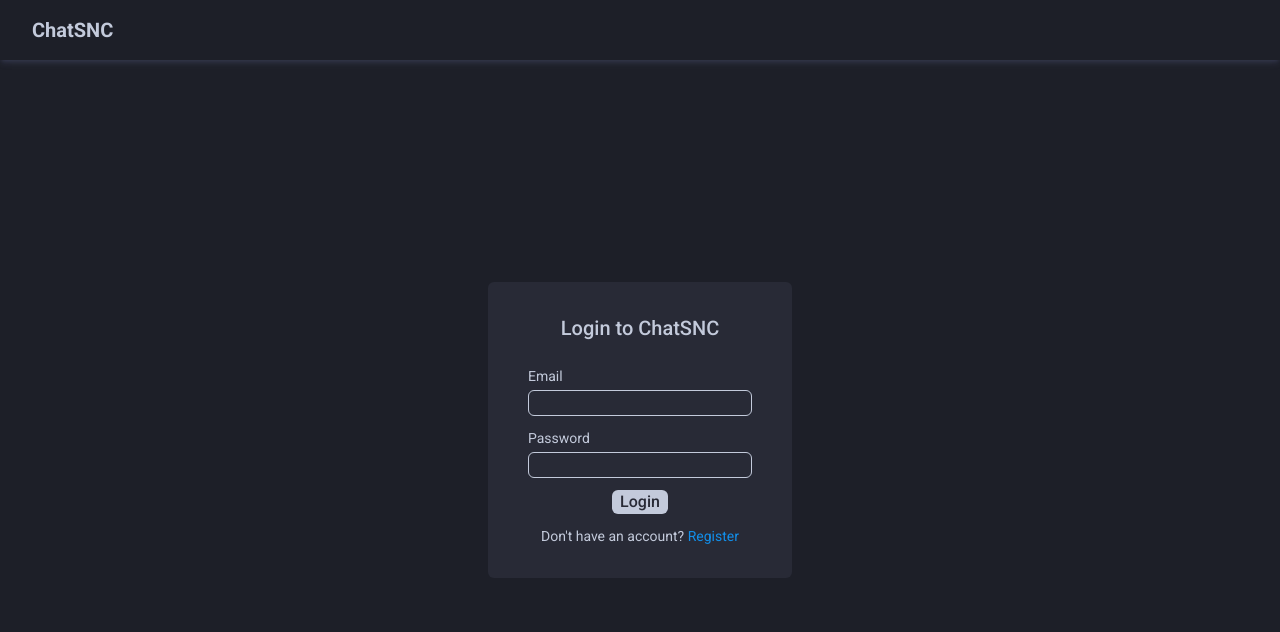
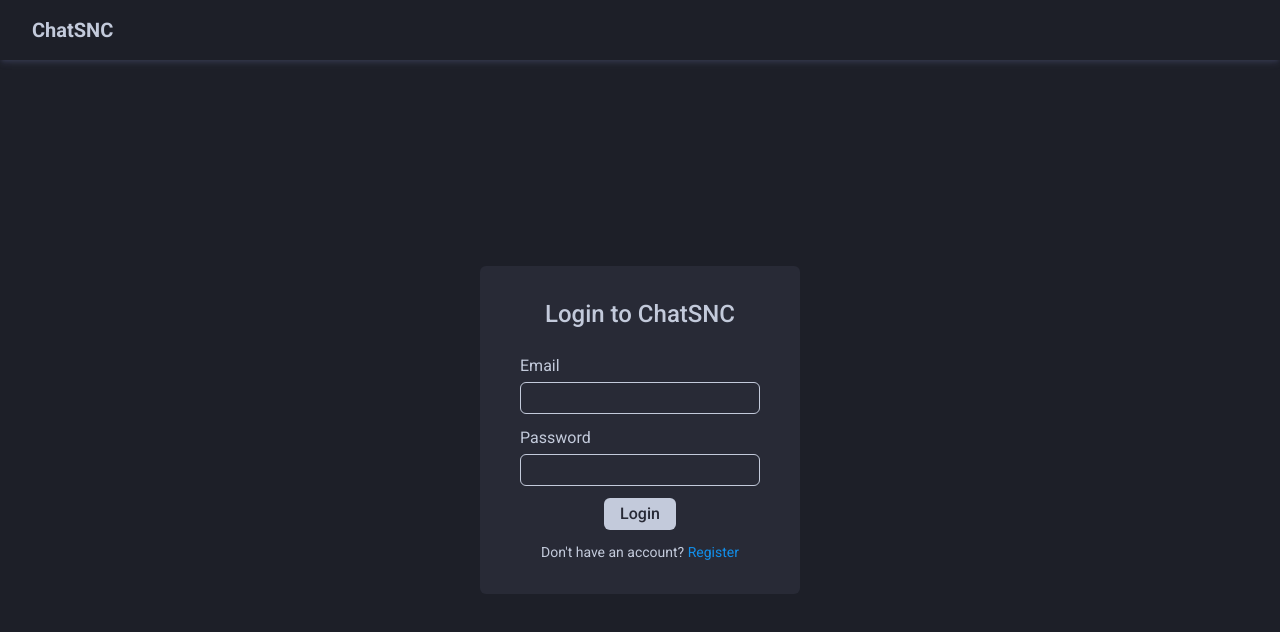
Before and after one commit to akshai-krishna-s/chatsnc, a Vue app in the folder frontend/: page /login in a window 1280 px wide. Shown: the top 632 px of the page. Built offline with nearby package versions, Linux system fonts and the light colour scheme.

Commit message:
Update Login.vue styling and font sizes

```diff
--- a/frontend/src/views/Login.vue
+++ b/frontend/src/views/Login.vue
@@ -4,16 +4,16 @@
       <div class="relative h-full">
         <div class="flex h-full flex-col items-center justify-center">
           <form class="flex flex-col gap-3 bg-gray-medium items-center px-10 py-8 rounded-md">
-            <p class="text-center text-xl font-medium mb-3">Login to ChatSNC</p>
+            <p class="text-center text-2xl font-medium mb-3">Login to ChatSNC</p>
             <div class="flex flex-col gap-1">
-              <label for="email" class="text-sm">Email</label>
-              <input type="email" id="email" class="bg-transparent border rounded-md w-56" />
+              <label for="email" class="text-base">Email</label>
+              <input type="email" id="email" class="bg-transparent border h-8 rounded-md w-60" />
             </div>
             <div class="flex flex-col gap-1">
-              <label for="password" class="text-sm">Password</label>
-              <input type="password" id="password" class="bg-transparent border rounded-md w-56" />
+              <label for="password" class="text-base">Password</label>
+              <input type="password" id="password" class="bg-transparent border h-8 rounded-md w-60" />
             </div>
-            <button class="text-gray-medium bg-gray-light w-fit px-2 font-medium rounded-md">Login</button>
+            <button class="text-gray-medium text-base bg-gray-light w-fit px-4 py-1 font-medium rounded-md">Login</button>
             <p class="text-sm">Don't have an account? <router-link class="text-blue-primary" to="/register">Register</router-link></p>
           </form>
         </div>
```
